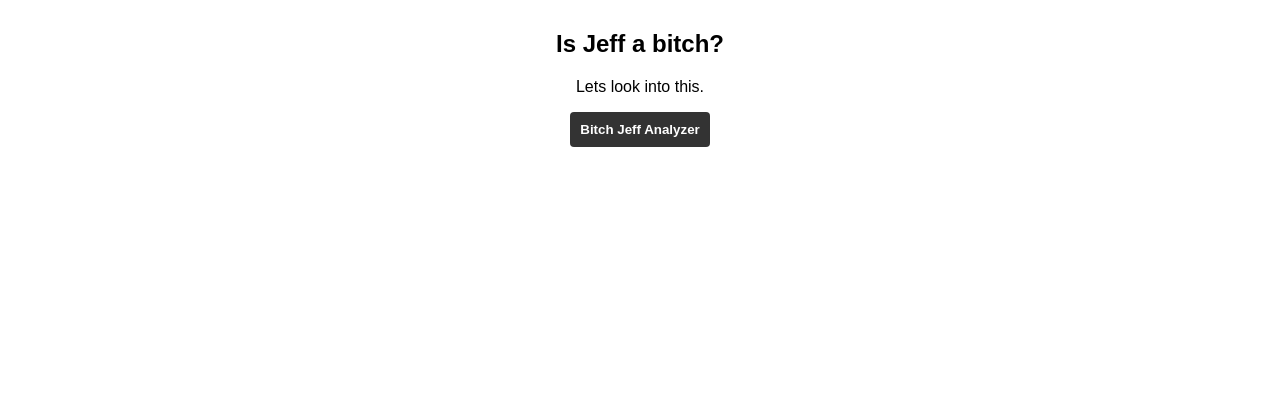
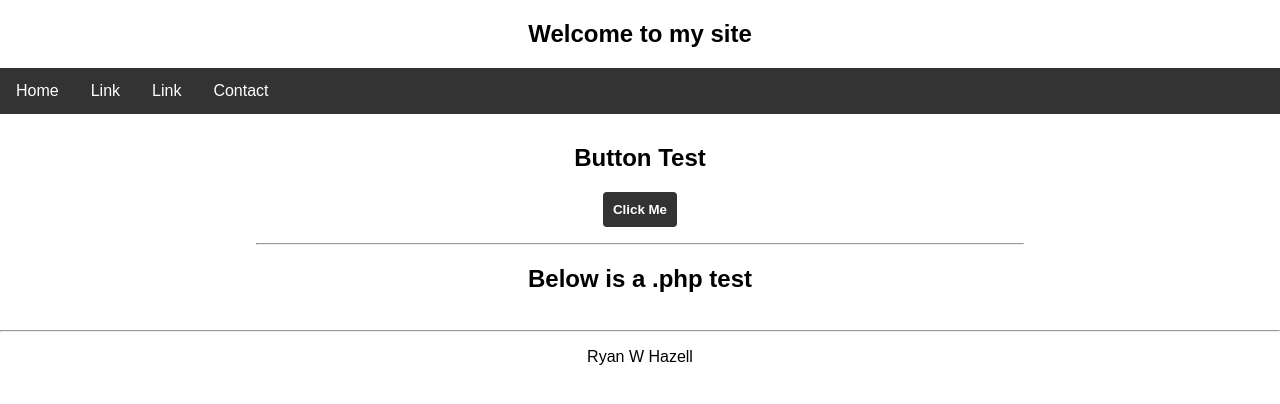
Before and after one commit to ryanwhazell/ryanwhazell.github.io, a PHP site: page / in a window 1280 px wide. Shown: the top 404 px of the page. Run offline with PHP 8.4, Linux system fonts and the light colour scheme.

Commit message:
PHP test

```diff
--- a/css/main.css
+++ b/css/main.css
@@ -4,6 +4,35 @@
 body {
     margin: 0;
 }
+
+
+ul {
+  list-style-type: none;
+  margin: 0;
+  padding: 0;
+  overflow: hidden;
+  background-color: #333;
+  position: -webkit-sticky; /* Safari */
+  position: sticky;
+  top: 0;
+}
+
+li {
+  float: left;
+}
+
+li a {
+  display: block;
+  color: white;
+  text-align: center;
+  padding: 14px 16px;
+  text-decoration: none;
+}
+
+li a:hover {
+  background-color: #111;
+}
+
 main {
 
     width: 60%;
@@ -28,3 +57,8 @@
 #copyright {
     text-align: center;
 }
+@media only screen and (max-width: 900px) {
+    main {
+        width: 100%;
+    }
+}
--- a/index.html
+++ b/index.html
@@ -1,19 +1,38 @@
 <!DOCTYPE html>
 <html>
     <head lang="en">
+        <meta name="viewport" content="width=device-width, initial-scale=1">
         <title>Ryan&#39;s Website</title>
         <link rel="stylesheet" type="text/css" href="css/main.css">
     </head>
     <body>
+
+        <div class="header">
+          <h2 style="text-align: center;">Welcome to my site</h2>
+        </div>
+
+        <ul>
+            <li><a class="active" href="#">Home</a></li>
+            <li><a href="#">Link</a></li>
+            <li><a href="#">Link</a></li>
+            <li><a href="#">Contact</a></li>
+        </ul>
+
         <main>
-            <h2>Is Jeff a bitch?</h2>
-            <p>Lets look into this.</p>
-            <button onclick="analyzeJeff()">Bitch Jeff Analyzer</button>
-            <h1 id="result"></h1>
+            <h2>Button Test</h2>
+            <button onclick="analyzeJeff()">Click Me</button>
+            <p id="result"></p>
+
+            <hr>
+            <h2>Below is a .php test</h2>
+            <?php
+                echo "This line was written with a PHP script";
+            ?>
         </main>
+
         <footer>
-
-            <!--<span id="copyright"><p>Site by Ryan Hazell</p></span>-->
+            <hr>
+            <span id="copyright"><p>Ryan W Hazell</p></span>
         </footer>
         <script src="scripts/main.js"></script>
     </body>
--- a/scripts/main.js
+++ b/scripts/main.js
@@ -1,3 +1,3 @@
 function analyzeJeff() {
-    document.getElementById("result").innerHTML = "Wow he really is";
+    document.getElementById("result").innerHTML = "Button Success";
 }
```
